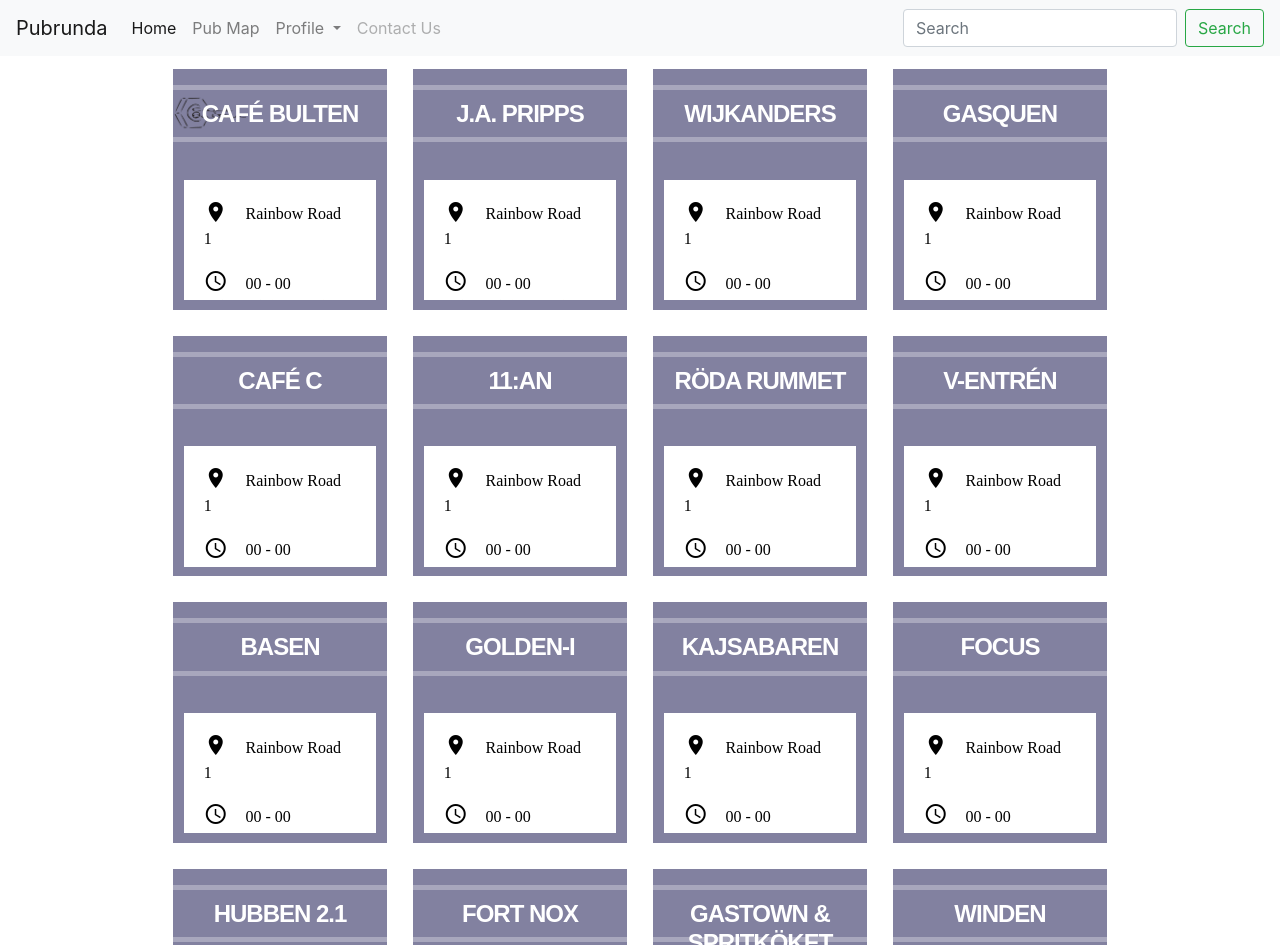
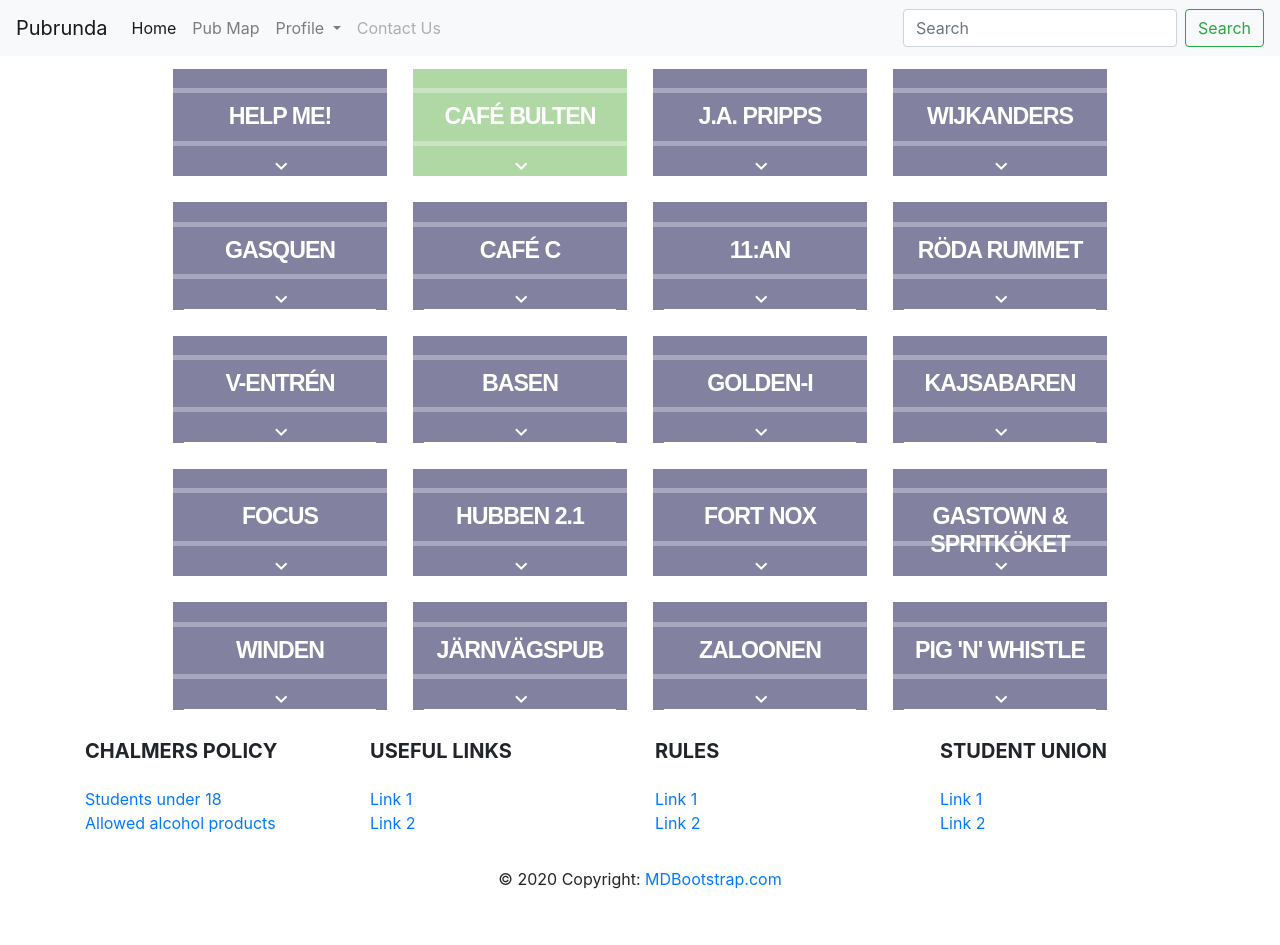
Before and after one commit to lillejohn22/Team-16-Pubrundan-DAT257, a website: page index.html in a window 1280 px wide. Shown: the top 945 px of the page. After the commit the page ends 907 px from the top, so only its background shows below. Drawn offline with nearby package versions, Linux system fonts and the light colour scheme; a web font is replaced by a local one.

Commit message:
Tasks 17.1 and 17.2 finished: "Make elements expand/contract" & "Remove background picture and change box layout."

```diff
--- a/css/style.css
+++ b/css/style.css
@@ -39,21 +39,20 @@
     position: relative;
     overflow: hidden;
     border: 10pt solid #fff;
-    height: 200pt;
+    height: 100pt;
+    -webkit-transition: all .5s ease;   /* Safari and Chrome */
+    -moz-transition: all .5s ease;      /* Firefox */
+    -ms-transition: all .5s ease;       /* IE 9 */
+    -o-transition: all .5s ease;        /* Opera */
+    transition: all .5s ease;
 }
 
-.grid-element-logo {
-  position: absolute;
-  top: 0;
-  right: 0;
-  bottom: 0;
-  left: 0;
-  z-index: 10;
-  display: block;
-  text-align: center;
-  margin: 7.5% 0 0;
-  padding: 10px 0;
-  height: 43pt;
+.grid-element:hover {
+  cursor: pointer;
+}
+
+.grid-element-contracted-info {
+  height: 100pt;
 }
 
 .grid-element-name {
@@ -66,28 +65,45 @@
     display: block;
     text-align: center;
     font-family: 'Source Sans Pro', sans-serif;
-    font-size: 1.5em;
+    font-size: 1.45em;
     font-weight: 900;
     letter-spacing: -1px;
     text-transform: uppercase;
     color: #fff;
-    margin: 7.5% 0 0;
+    margin: 9% 0 0;
     padding: 10px 0;
     height: 43pt;
     border-top: 5px solid rgba(255, 255, 255, .3);
     border-bottom: 5px solid rgba(255, 255, 255, .3);
 }
 
+.expand-indicator {
+  position: absolute;
+  top: 0;
+  right: 0;
+  bottom: 0;
+  left: 0;
+  z-index: 10;
+  display: block;
+  color:white;
+  margin-top: 63.5pt;
+  margin-left: 45%;
+  transform-origin: center center;
+}
+
 .grid-element-expanded-info {
     position: absolute;
-    top: 46%;
+    top: 80pt;
     left: 5%;
     z-index: 10;
     width: 90%;
-    height: 50%;
+    height: 60%;
     padding: 15pt;
     background-color: white;
     overflow: auto;
+    padding: 18px;
+    overflow: hidden;
+    transition: all 0.2s ease-out;
 }
 
 .grid-element-expanded-info span {
@@ -105,6 +121,10 @@
     margin-top: 10pt;
 }
 
+.grid-element-expanded-info:hover {
+  cursor: initial;
+}
+
 .grid-element a {
     color: black;
 }
@@ -113,24 +133,36 @@
     color: black;
 }
 
-.col-sm-6 col-lg-4 col-xl-3 grid-element {
-    background-color: #8281A0;
+.long-queue {
+  background-color: #E84258;
 }
 
-.long-queue {
-  background-color: #E84258;
+.long-queue:hover {
+  background-color: rgb(230, 47, 71);
 }
 
 .medium-queue {
   background-color: #FEE191;
 }
 
+.medium-queue:hover {
+  background-color: rgb(243, 204, 96);
+}
+
 .short-queue {
   background-color: #B0D8A4;
 }
 
+.short-queue:hover {
+  background-color: rgb(140, 211, 119);
+}
+
 .pub-closed {
   background-color: #8281A0;
+}
+
+.pub-closed:hover {
+  background-color: rgb(106, 104, 156);
 }
 
 /* Nice orange colour: #FD8060 */
--- a/index.html
+++ b/index.html
@@ -19,6 +19,7 @@
   </head>
 
   <body>
+    <!-- Navbar -->
     <nav class="navbar navbar-expand-lg navbar-light bg-light">
         <a class="navbar-brand" href="index.html">Pubrunda</a>
         <button class="navbar-toggler" type="button" data-toggle="collapse" data-target="#navbarSupportedContent" aria-controls="navbarSupportedContent" aria-expanded="false" aria-label="Toggle navigation">
@@ -53,17 +54,33 @@
                 <button class="btn btn-outline-success my-2 my-sm-0" type="submit">Search</button>
             </form>
         </div>
-      </nav>
+    </nav> <!-- Navbar end -->
 
 
     <!-- Grid/list of pubs -->
     <div class="container-fluid" id="grid-container">
         <div class="row">
-            <div class="col-sm-6 col-lg-4 col-xl-3 grid-element pub-closed" id="bulten">
-                <a href="#"> <!-- Open detailed view -->
+            <div class="col-sm-6 col-lg-4 col-xl-3 grid-element pub-closed" id="help">
                 <div class="grid-element-contracted-info">
-                        <img src="images/pubs/bulten/logo.png" class="grid-element-logo"/>
+                    <h3 class="grid-element-name">Help me!</h3>
+                    <i class="material-icons expand-indicator">keyboard_arrow_down </i>
+                </div>
+
+                <div class="grid-element-expanded-info">
+                    <i class="material-icons md-18">location_on</i>
+                    <span>Rainbow Road 1</span>
+
+                    <br>
+
+                    <i class="material-icons md-36">schedule</i>
+                    <span>00 - 00</span>
+                </div>
+            </div>
+
+            <div class="col-sm-6 col-lg-4 col-xl-3 grid-element short-queue" id="bulten">
+                <div class="grid-element-contracted-info">
                     <h3 class="grid-element-name">Café Bulten</h3>
+                    <i class="material-icons expand-indicator">keyboard_arrow_down </i>
                 </div>
 
                 <div class="grid-element-expanded-info">
@@ -85,12 +102,14 @@
                         </div>
                     </div>
                 </div>
-                </a>
             </div>
 
             <div class="col-sm-6 col-lg-4 col-xl-3 grid-element pub-closed" id="japripps">
-                <a href="#"> <!-- Open detailed view -->
-                    <h3 class="grid-element-name" >J.A. Pripps</h3>
+                <div class="grid-element-contracted-info">
+                    <h3 class="grid-element-name">J.A. Pripps</h3>
+                    <i class="material-icons expand-indicator">keyboard_arrow_down </i>
+                </div>
+
                 <div class="grid-element-expanded-info">
                     <i class="material-icons md-18">location_on</i>
                     <span>Rainbow Road 1</span>
@@ -111,12 +130,14 @@
                     </div>
 
                 </div>
-                </a>
             </div>
 
             <div class="col-sm-6 col-lg-4 col-xl-3 grid-element pub-closed" id="wijkanders">
-                <a href="#"> <!-- Open detailed view -->
+                <div class="grid-element-contracted-info">
                     <h3 class="grid-element-name">Wijkanders</h3>
+                    <i class="material-icons expand-indicator">keyboard_arrow_down </i>
+                </div>
+
                 <div class="grid-element-expanded-info">
                     <i class="material-icons md-18">location_on</i>
                     <span>Rainbow Road 1</span>
@@ -126,12 +147,14 @@
                     <i class="material-icons md-36">schedule</i>
                     <span>00 - 00</span>
                 </div>
-                </a>
             </div>
 
             <div class="col-sm-6 col-lg-4 col-xl-3 grid-element pub-closed" id="gasquen">
-                <a href="#"> <!-- Open detailed view -->
+                <div class="grid-element-contracted-info">
                     <h3 class="grid-element-name">Gasquen</h3>
+                    <i class="material-icons expand-indicator">keyboard_arrow_down </i>
+                </div>
+
                 <div class="grid-element-expanded-info">
                     <i class="material-icons md-18">location_on</i>
                     <span>Rainbow Road 1</span>
@@ -141,12 +164,13 @@
                     <i class="material-icons md-36">schedule</i>
                     <span>00 - 00</span>
                 </div>
-                </a>
             </div>
 
             <div class="col-sm-6 col-lg-4 col-xl-3 grid-element pub-closed" id="cafec">
-                <a href="#"> <!-- Open detailed view -->
+                <div class="grid-element-contracted-info">
                     <h3 class="grid-element-name">Café C</h3>
+                    <i class="material-icons expand-indicator">keyboard_arrow_down </i>
+                </div>
                 <div class="grid-element-expanded-info">
                     <i class="material-icons md-18">location_on</i>
                     <span>Rainbow Road 1</span>
@@ -156,12 +180,14 @@
                     <i class="material-icons md-36">schedule</i>
                     <span>00 - 00</span>
                 </div>
-                </a>
             </div>
 
             <div class="col-sm-6 col-lg-4 col-xl-3 grid-element pub-closed" id="11an">
-                <a href="#"> <!-- Open detailed view -->
+                <div class="grid-element-contracted-info">
                     <h3 class="grid-element-name">11:an</h3>
+                    <i class="material-icons expand-indicator">keyboard_arrow_down </i>
+                </div>
+
                 <div class="grid-element-expanded-info">
                     <i class="material-icons md-18">location_on</i>
                     <span>Rainbow Road 1</span>
@@ -171,12 +197,14 @@
                     <i class="material-icons md-36">schedule</i>
                     <span>00 - 00</span>
                 </div>
-                </a>
             </div>
 
             <div class="col-sm-6 col-lg-4 col-xl-3 grid-element pub-closed" id="rodarummet">
-                <a href="#"> <!-- Open detailed view -->
+                <div class="grid-element-contracted-info">
                     <h3 class="grid-element-name">Röda Rummet</h3>
+                    <i class="material-icons expand-indicator">keyboard_arrow_down </i>
+                </div>
+
                 <div class="grid-element-expanded-info">
                     <i class="material-icons md-18">location_on</i>
                     <span>Rainbow Road 1</span>
@@ -186,12 +214,14 @@
                     <i class="material-icons md-36">schedule</i>
                     <span>00 - 00</span>
                 </div>
-                </a>
             </div>
 
             <div class="col-sm-6 col-lg-4 col-xl-3 grid-element pub-closed" id="ventren">
-                <a href="#"> <!-- Open detailed view -->
+                <div class="grid-element-contracted-info">
                     <h3 class="grid-element-name">V-entrén</h3>
+                    <i class="material-icons expand-indicator">keyboard_arrow_down </i>
+                </div>
+
                 <div class="grid-element-expanded-info">
                     <i class="material-icons md-18">location_on</i>
                     <span>Rainbow Road 1</span>
@@ -201,12 +231,14 @@
                     <i class="material-icons md-36">schedule</i>
                     <span>00 - 00</span>
                 </div>
-                </a>
             </div>
 
             <div class="col-sm-6 col-lg-4 col-xl-3 grid-element pub-closed" id="basen">
-                <a href="#"> <!-- Open detailed view -->
+                <div class="grid-element-contracted-info">
                     <h3 class="grid-element-name">Basen</h3>
+                    <i class="material-icons expand-indicator">keyboard_arrow_down </i>
+                </div>
+
                 <div class="grid-element-expanded-info">
                     <i class="material-icons md-18">location_on</i>
                     <span>Rainbow Road 1</span>
@@ -216,12 +248,14 @@
                     <i class="material-icons md-36">schedule</i>
                     <span>00 - 00</span>
                 </div>
-                </a>
             </div>
 
             <div class="col-sm-6 col-lg-4 col-xl-3 grid-element pub-closed" id="goldeni">
-                <a href="#"> <!-- Open detailed view -->
+                <div class="grid-element-contracted-info">
                     <h3 class="grid-element-name">Golden-I</h3>
+                    <i class="material-icons expand-indicator">keyboard_arrow_down </i>
+                </div>
+
                 <div class="grid-element-expanded-info">
                     <i class="material-icons md-18">location_on</i>
                     <span>Rainbow Road 1</span>
@@ -231,12 +265,14 @@
                     <i class="material-icons md-36">schedule</i>
                     <span>00 - 00</span>
                 </div>
-                </a>
             </div>
 
             <div class="col-sm-6 col-lg-4 col-xl-3 grid-element pub-closed" id="kajsabaren">
-                <a href="#"> <!-- Open detailed view -->
+                <div class="grid-element-contracted-info">
                     <h3 class="grid-element-name">Kajsabaren</h3>
+                    <i class="material-icons expand-indicator">keyboard_arrow_down </i>
+                </div>
+
                 <div class="grid-element-expanded-info">
                     <i class="material-icons md-18">location_on</i>
                     <span>Rainbow Road 1</span>
@@ -246,12 +282,14 @@
                     <i class="material-icons md-36">schedule</i>
                     <span>00 - 00</span>
                 </div>
-                </a>
             </div>
 
             <div class="col-sm-6 col-lg-4 col-xl-3 grid-element pub-closed" id="focus">
-                <a href="#"> <!-- Open detailed view -->
+                <div class="grid-element-contracted-info">
                     <h3 class="grid-element-name">Focus</h3>
+                    <i class="material-icons expand-indicator">keyboard_arrow_down </i>
+                </div>
+
                 <div class="grid-element-expanded-info">
                     <i class="material-icons md-18">location_on</i>
                     <span>Rainbow Road 1</span>
@@ -261,12 +299,14 @@
                     <i class="material-icons md-36">schedule</i>
                     <span>00 - 00</span>
                 </div>
-                </a>
             </div>
 
             <div class="col-sm-6 col-lg-4 col-xl-3 grid-element pub-closed" id="hubben21">
-                <a href="#"> <!-- Open detailed view -->
+                <div class="grid-element-contracted-info">
                     <h3 class="grid-element-name">Hubben 2.1</h3>
+                    <i class="material-icons expand-indicator">keyboard_arrow_down </i>
+                </div>
+
                 <div class="grid-element-expanded-info">
                     <i class="material-icons md-18">location_on</i>
                     <span>Rainbow Road 1</span>
@@ -276,12 +316,14 @@
                     <i class="material-icons md-36">schedule</i>
                     <span>00 - 00</span>
                 </div>
-                </a>
             </div>
 
             <div class="col-sm-6 col-lg-4 col-xl-3 grid-element pub-closed" id="fortnox">
-                <a href="#"> <!-- Open detailed view -->
+                <div class="grid-element-contracted-info">
                     <h3 class="grid-element-name">Fort NOx</h3>
+                    <i class="material-icons expand-indicator">keyboard_arrow_down </i>
+                </div>
+
                 <div class="grid-element-expanded-info">
                     <i class="material-icons md-18">location_on</i>
                     <span>Rainbow Road 1</span>
@@ -291,12 +333,14 @@
                     <i class="material-icons md-36">schedule</i>
                     <span>00 - 00</span>
                 </div>
-                </a>
             </div>
 
             <div class="col-sm-6 col-lg-4 col-xl-3 grid-element pub-closed" id="gastownospritkoket">
-                <a href="#"> <!-- Open detailed view -->
+                <div class="grid-element-contracted-info">
                     <h3 class="grid-element-name">Gastown & Spritköket</h3>
+                    <i class="material-icons expand-indicator">keyboard_arrow_down </i>
+                </div>
+
                 <div class="grid-element-expanded-info">
                     <i class="material-icons md-18">location_on</i>
                     <span>Rainbow Road 1</span>
@@ -306,12 +350,14 @@
                     <i class="material-icons md-36">schedule</i>
                     <span>00 - 00</span>
                 </div>
-                </a>
             </div>
 
             <div class="col-sm-6 col-lg-4 col-xl-3 grid-element pub-closed" id="winden">
-                <a href="#"> <!-- Open detailed view -->
+                <div class="grid-element-contracted-info">
                     <h3 class="grid-element-name">Winden</h3>
+                    <i class="material-icons expand-indicator">keyboard_arrow_down </i>
+                </div>
+
                 <div class="grid-element-expanded-info">
                     <i class="material-icons md-18">location_on</i>
                     <span>Rainbow Road 1</span>
@@ -321,12 +367,14 @@
                     <i class="material-icons md-36">schedule</i>
                     <span>00 - 00</span>
                 </div>
-                </a>
             </div>
 
             <div class="col-sm-6 col-lg-4 col-xl-3 grid-element pub-closed" id="jarnvagspub">
-                <a href="#"> <!-- Open detailed view -->
+                <div class="grid-element-contracted-info">
                     <h3 class="grid-element-name">Järnvägspub</h3>
+                    <i class="material-icons expand-indicator">keyboard_arrow_down </i>
+                </div>
+
                 <div class="grid-element-expanded-info">
                     <i class="material-icons md-18">location_on</i>
                     <span>Rainbow Road 1</span>
@@ -336,12 +384,14 @@
                     <i class="material-icons md-36">schedule</i>
                     <span>00 - 00</span>
                 </div>
-                </a>
             </div>
 
             <div class="col-sm-6 col-lg-4 col-xl-3 grid-element pub-closed" id="zaloonen">
-                <a href="#"> <!-- Open detailed view -->
+                <div class="grid-element-contracted-info">
                     <h3 class="grid-element-name">Zaloonen</h3>
+                    <i class="material-icons expand-indicator">keyboard_arrow_down </i>
+                </div>
+
                 <div class="grid-element-expanded-info">
                     <i class="material-icons md-18">location_on</i>
                     <span>Rainbow Road 1</span>
@@ -351,12 +401,14 @@
                     <i class="material-icons md-36">schedule</i>
                     <span>00 - 00</span>
                 </div>
-                </a>
             </div>
 
             <div class="col-sm-6 col-lg-4 col-xl-3 grid-element pub-closed" id="pignwhistle">
-                <a href="#"> <!-- Open detailed view -->
+                <div class="grid-element-contracted-info">
                     <h3 class="grid-element-name">Pig 'n' Whistle</h3>
+                    <i class="material-icons expand-indicator">keyboard_arrow_down </i>
+                </div>
+
                 <div class="grid-element-expanded-info">
                     <i class="material-icons md-18">location_on</i>
                     <span>Rainbow Road 1</span>
@@ -366,7 +418,6 @@
                     <i class="material-icons md-36">schedule</i>
                     <span>00 - 00</span>
                 </div>
-                </a>
             </div> <!-- Columns end -->
         </div> <!-- Row end -->
     </div> <!-- Grid end -->
@@ -486,8 +537,7 @@
     <script src="js/calculateQueue.js"></script>
     <script src="js/changeQueueColour.js"></script>
     <script src="https://ajax.googleapis.com/ajax/libs/jquery/3.3.1/jquery.min.js"></script>
-
-
+    <script src="js/expandContractGridElements.js"></script>
   </body>
 
 </html>
```
Also changed, not shown: js/expandContractGridElements.js (added, +19 -0 lines). Lines whose indentation alone changed are shown as unchanged.
